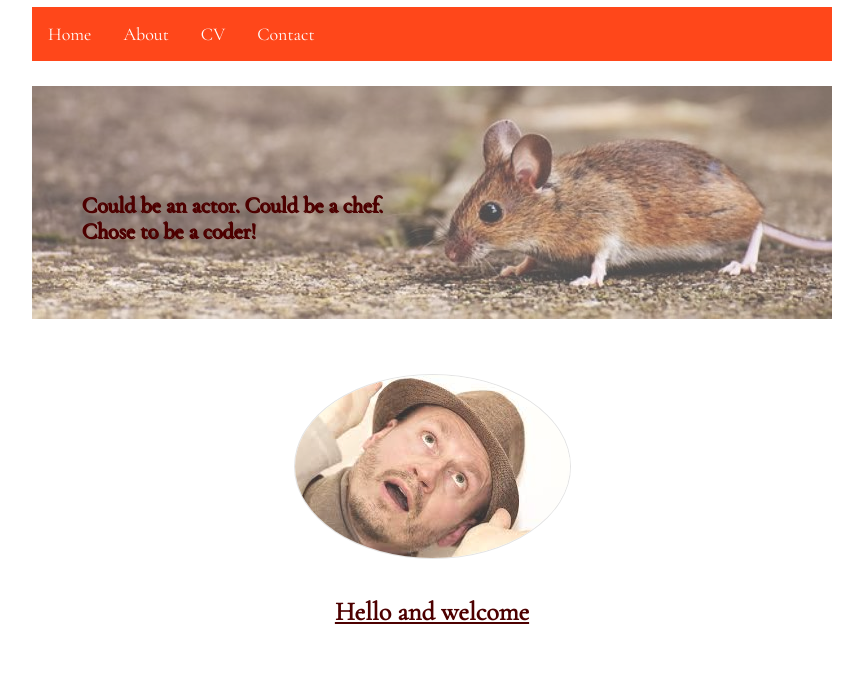
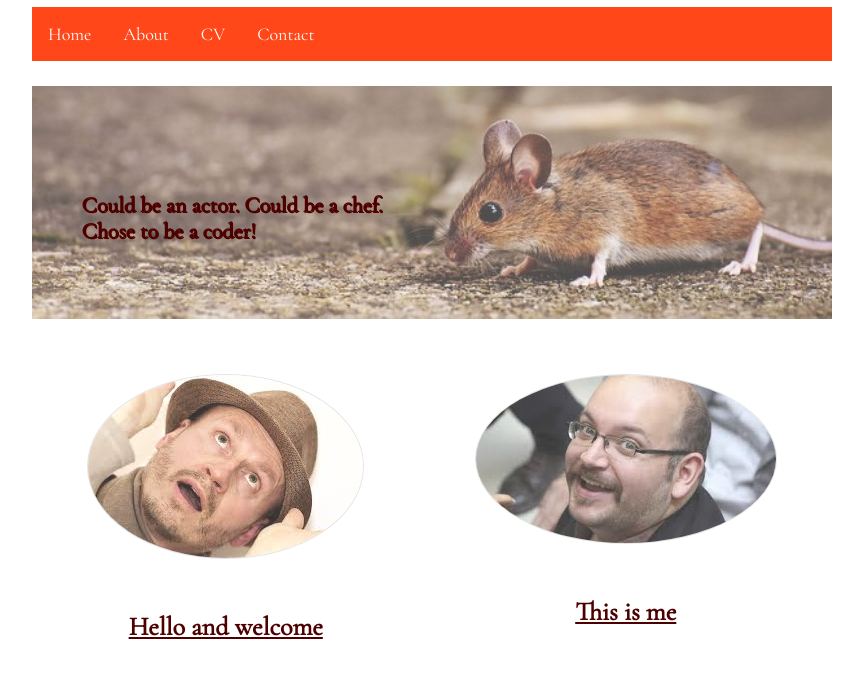
Before and after one commit to ktsompanidis/ktsompanidis.github.io, a plain HTML site: page csy1018-assign1/index.html in a window 1280 px wide. Shown: the part 82-755 px from the top of the page, without its empty margins (208-1071 px from the left). Drawn offline with nearby package versions, Linux system fonts and the light colour scheme.

Commit message:
add flexboxes and favicon

```diff
--- a/csy1018-assign1/css/mycssfile.css
+++ b/csy1018-assign1/css/mycssfile.css
@@ -77,17 +77,15 @@ img.me1 {
   max-height: 100%;
   opacity: 0.8;
 }
-img.biolink {
+img.link {
   border-radius: 50%;
   border: 1px solid #ddd;
   margin-bottom: 10px;
   opacity: 0.8;
 }
-img.resumelink {
-  border-radius: 50%;
-  border: 1px solid #ddd;
-  margin-bottom: 10px;
-  opacity: 0.8;
+div.description {
+    padding: 15px;
+    text-align: center;
 }
 img.banner {
   margin-top: 25px;
@@ -162,3 +160,15 @@ li a {
 }
 li a:hover {background-color: #FF0000;}
 /*style for the forms -end-*/
+/*style for flexboxes*/
+.flex-container {
+    display: -webkit-flex;
+    display: flex;
+    width: 800px;
+    height: 200px;
+}
+.flex-item {
+    width: auto;;
+    height: auto;;
+    margin: auto;;
+}
--- a/csy1018-assign1/index.html
+++ b/csy1018-assign1/index.html
@@ -3,6 +3,7 @@
 <html>
 <!--Head-->
 <head>
+  <link rel="icon" type="image/png" sizes="16x16" href="images/favicon-16x16.png">
   <link href="https://fonts.googleapis.com/css?family=Cormorant+Garamond" rel="stylesheet">
   <link href="https://fonts.googleapis.com/icon?family=Material+Icons" rel="stylesheet">
   <meta charset="utf-8">
@@ -22,23 +23,29 @@
     </ul>
   </header>
 <!--End of header-->
+<!--banner-->
   <div class="banner">
     <img class="banner" src="images/Image6.jpg" alt="banner">
     <div class="center">Could be an actor. Could be a chef.
       <br>Chose to be a coder!
     </div>
   </div>
-  <!--images-links to bio and resume-->
-  <!--biolink-->
-  <div class="photolinks1">
-    <a href="bio.html"><img class="biolink" src="images/image10.jpg" alt="biolink"></a>
-    <div class="description"><h2><a class="a2" href="bio.html">Hello and welcome</a></h2></div>
-  </div>
-  <!--resumelink-->
-  <div class="photolinks2">
-    <a href="cv.html"><img class="resumelink" src="images/image11.jpg" alt="resumelink"></a>
-    <div class="description"><h2><a class="a2" href="cv.html">This is me</a></h2></div>
-  </div>
+  <!--images-links to bio and cv, using flexbox-->
+  <div class="flex-container">
+    <div class="flex-item">
+      <a href="bio.html"><img class="link" src="images/image10.jpg" alt="biolink"></a>
+      <div class="description">
+        <h2><a class="a2" href="bio.html">Hello and welcome</a></h2>
+      </div>
+    </div>
+    <div class="flex-item">
+      <a href="cv.html"><img class="link" src="images/image11.jpg" alt="resumelink"></a>
+      <div class="description">
+        <h2><a class="a2" href="cv.html">This is me</a></h2>
+      </div>
+    </div>
+ </div>
+ <br><br><br><br>
 <!--Footer cantais cantact details-->
 <footer class="small">
   <h3 id="a1">Contact</h3>
```
Also changed, not shown: csy1018-assign1/bio.html (+1 -0 lines), csy1018-assign1/contact.html (+1 -0 lines), csy1018-assign1/cv.html (+1 -0 lines), csy1018-assign1/images/favicon-16x16.png (added).
